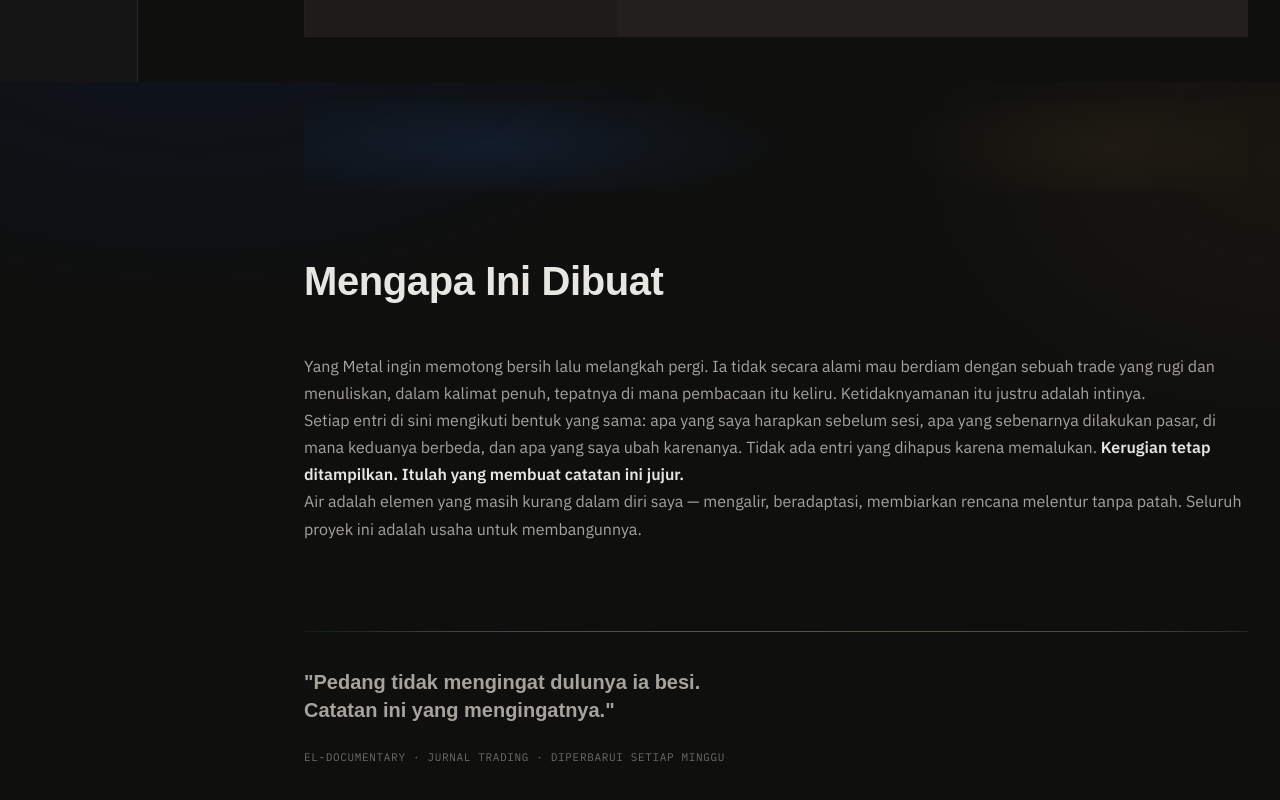
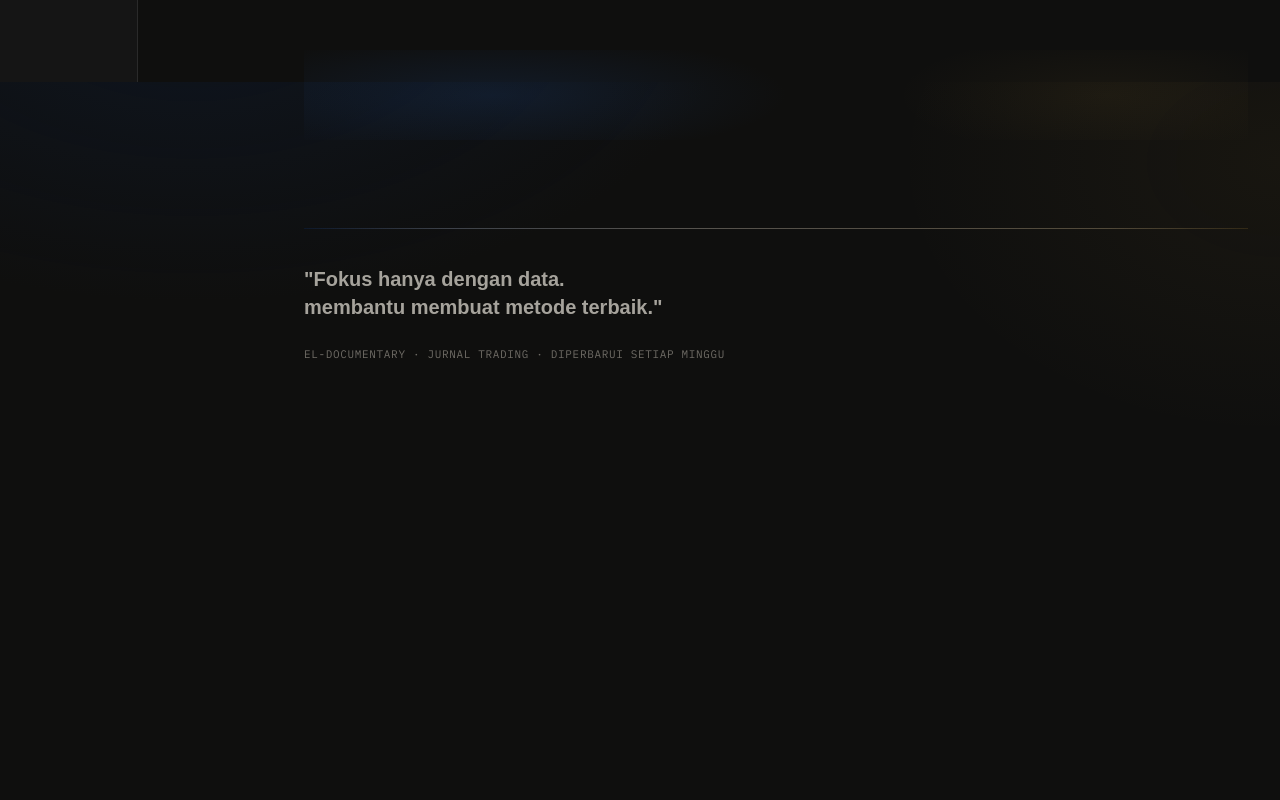
Before and after one commit to Eleven-stack11/the-tempering, a Next.js app: page / in a window 1280 px wide. Shown: the part 718-1518 px from the top of the page. After the commit the page ends 1165 px from the top, so only its background shows below. Built offline with nearby package versions, Linux system fonts and the light colour scheme; a web font is replaced by a local one.

Commit message:
Update page.tsx

```diff
--- a/app/page.tsx
+++ b/app/page.tsx
@@ -87,8 +87,7 @@ export default async function HomePage() {
         <div className="sec-head">
           <h2>2026</h2>
           <p>
-            Setiap bulan menyimpan minggu-minggunya. Setiap minggu menyimpan hari-harinya.
-            Tidak ada yang dilewatkan, termasuk minggu-minggu yang berjalan buruk.
+            Rekam jejak setiap bulan, setiap minggu, dan setiap hari dalam trading.
           </p>
         </div>
 
@@ -132,38 +131,11 @@ export default async function HomePage() {
       {/* Ink Divider */}
       <div className="ink-divider"></div>
 
-      {/* About */}
-      <section>
-        <div className="sec-head">
-          <h2>Mengapa Ini Dibuat</h2>
-        </div>
-        <div className="max-w-2xl text-[#A6A39C] text-base leading-relaxed mb-12">
-          <p className="mb-4">
-            Yang Metal ingin memotong bersih lalu melangkah pergi. Ia tidak secara alami mau
-            berdiam dengan sebuah trade yang rugi dan menuliskan, dalam kalimat penuh, tepatnya
-            di mana pembacaan itu keliru. Ketidaknyamanan itu justru adalah intinya.
-          </p>
-          <p className="mb-4">
-            Setiap entri di sini mengikuti bentuk yang sama: apa yang saya harapkan sebelum
-            sesi, apa yang sebenarnya dilakukan pasar, di mana keduanya berbeda, dan apa yang
-            saya ubah karenanya. Tidak ada entri yang dihapus karena memalukan.{" "}
-            <strong className="text-[#E8E6E1]">
-              Kerugian tetap ditampilkan. Itulah yang membuat catatan ini jujur.
-            </strong>
-          </p>
-          <p>
-            Air adalah elemen yang masih kurang dalam diri saya — mengalir, beradaptasi,
-            membiarkan rencana melentur tanpa patah. Seluruh proyek ini adalah usaha untuk
-            membangunnya.
-          </p>
-        </div>
-      </section>
-
       {/* Footer */}
       <footer className="site-footer">
         <div className="blade-rule static" style={{ marginBottom: 36 }}></div>
         <div className="quote">
-          "Pedang tidak mengingat dulunya ia besi.<br />Catatan ini yang mengingatnya."
+          "Fokus hanya dengan data.<br />membantu membuat metode terbaik."
         </div>
         <div className="foot-meta">EL-DOCUMENTARY · JURNAL TRADING · DIPERBARUI SETIAP MINGGU</div>
       </footer>
```
